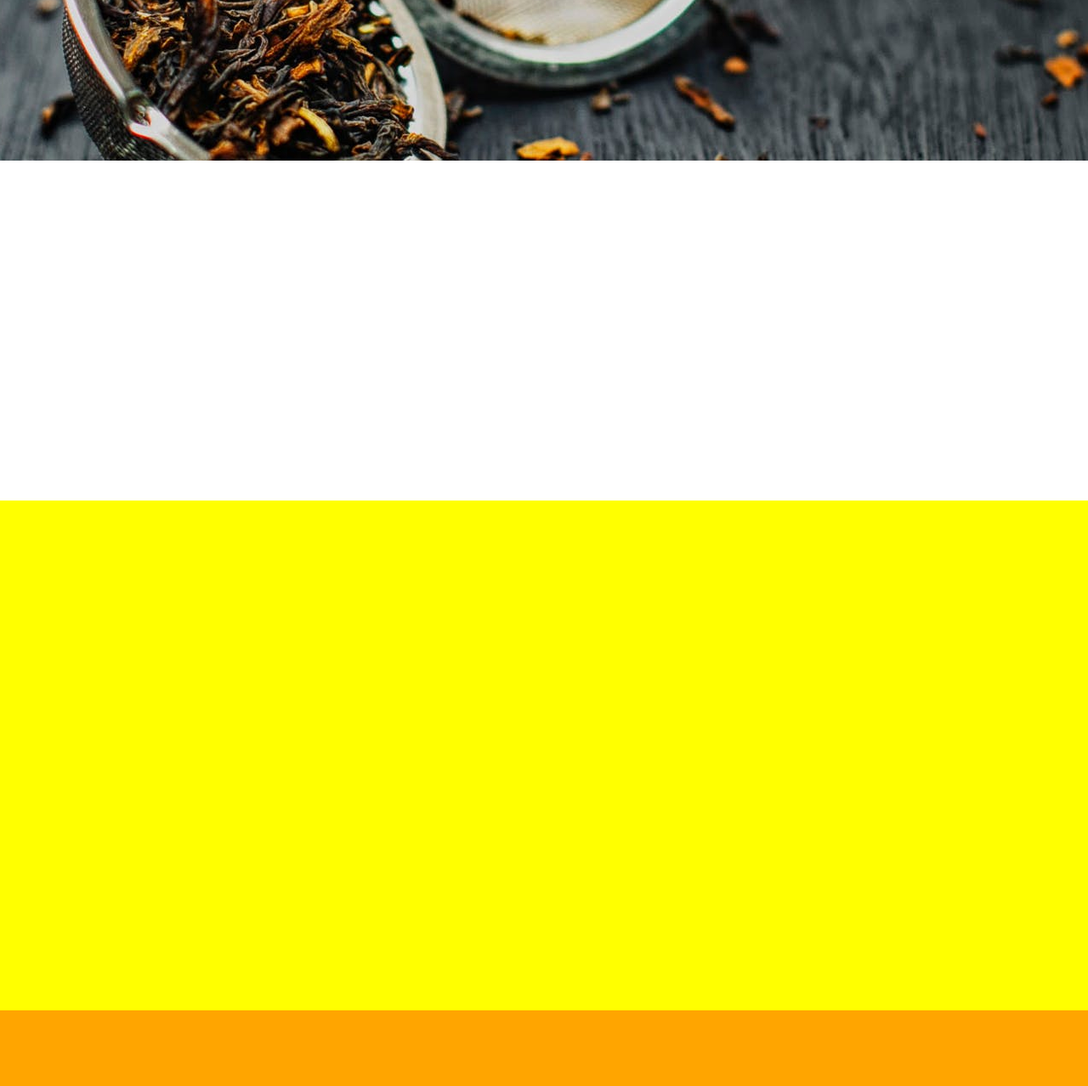
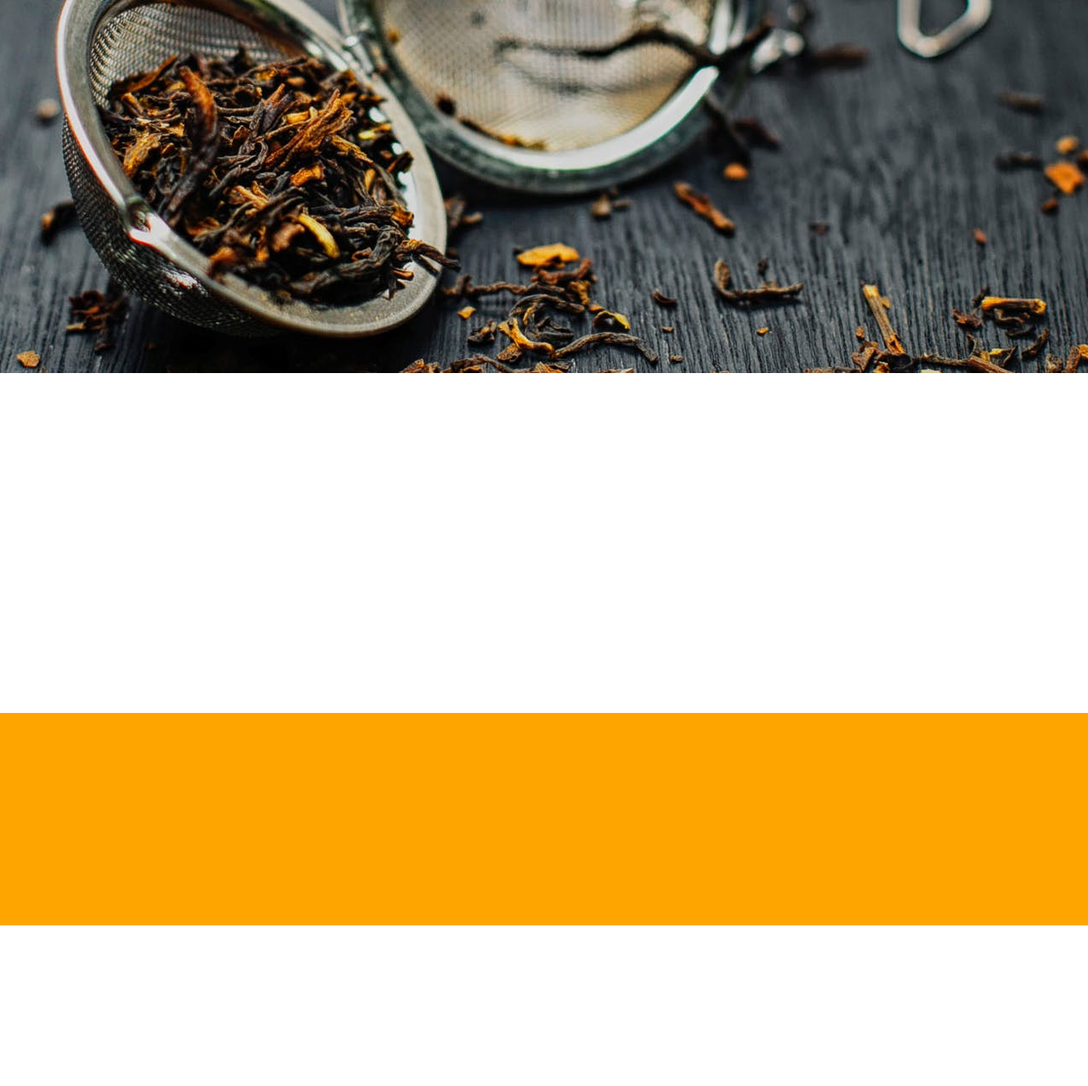
Before and after one commit to mr-pakrad/learnig, a plain HTML site: page index.html in a window 1280 px wide. Shown: the part 61-1339 px from the top of the page at 85% size. After the commit the page ends 1150 px from the top, so only its background shows below. Drawn offline with Linux system fonts and the light colour scheme.

Commit message:
Header size

```diff
--- a/index.html
+++ b/index.html
@@ -24,12 +24,17 @@
     <!-- end of nav -->
 
     <!-- header -->
-    <div class="header"></div>
-    <div class="gallery"></div>
+    <header class="header">
+
+    </header>
+
     <!-- end of header -->
 
     <!-- section -->
-    <div class="section"></div>
+    <section>
+        <div class="form"></div>
+        <div class="gallery"></div>
+    </section>
     <!-- end of section -->
 
     <!-- footer -->
--- a/stylesheet/style.css
+++ b/stylesheet/style.css
@@ -36,7 +36,7 @@ body {
 
 .header {
     width: 100%;
-    height: 250px;
+    height: 500px;
     /* background-color: greenyellow; */
     background-image: url(/img/ggg.jpeg);
     background-position: center;
```
